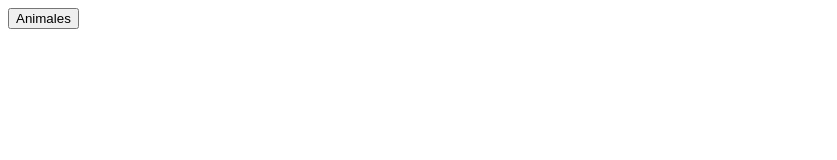
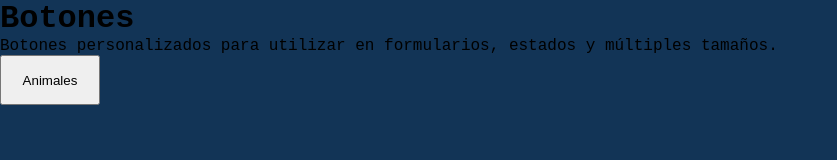
Before and after one commit to melinallacuag/buttons, a plain HTML site: page index.html in a window 1280 px wide. Shown: the whole page, without its empty margins (0-837 px from the left). Drawn offline with Linux system fonts and the light colour scheme.

Commit message:
Botones Normales.

```diff
--- a/index.html
+++ b/index.html
@@ -4,9 +4,18 @@
     <meta charset="UTF-8">
     <meta http-equiv="X-UA-Compatible" content="IE=edge">
     <meta name="viewport" content="width=device-width, initial-scale=1.0">
-    <title>Document</title>
+    <title>Botones</title>
+    <link rel="stylesheet" href="style.css">
 </head>
 <body>
-    <button>Animales</button>
+    <section class="container">
+        <div class="container-boton">
+            <h1 class="title-btn">Botones</h1>
+            <p>Botones personalizados para utilizar en formularios, estados y múltiples tamaños.</p>
+
+            <button type="button" class="btn btn-primary">Animales</button>
+
+        </div>
+    </section>
 </body>
 </html>
--- /dev/null
+++ b/style.css
@@ -0,0 +1,34 @@
+*{
+    margin: 0;
+    padding: 0;
+}
+body{
+    font-family: 'Courier New', Courier, monospace;
+}
+:root{
+    --eps-h1: 2em;
+    --eps-border-50: .5em;
+    --eps-margin-50: .5rem;
+}
+.border-50{
+    border-radius: var(--eps-border-50);
+}
+.padding-50{
+    padding: var(--eps-margin-50);
+}
+.container{
+    height: 100vh;
+    background: #123456;
+}
+.container-boton{
+    display: grid;
+    justify-items: flex-start;
+}
+.title-btn{
+    font-size: var(--eps-h1);
+}
+.btn{
+height: 50px;
+    padding: 15px;
+    width: 100px;
+}
```
Also changed, not shown: styles.css (deleted).
